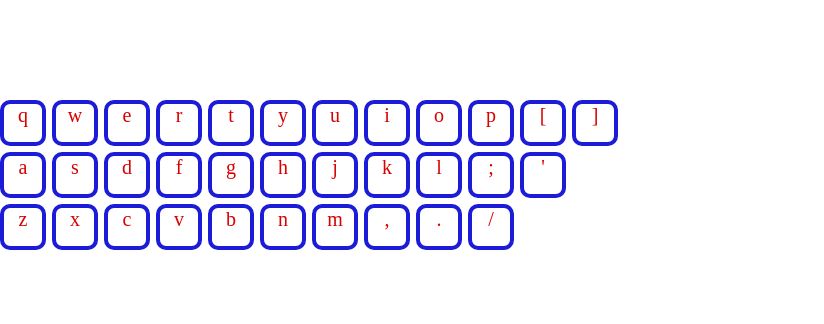
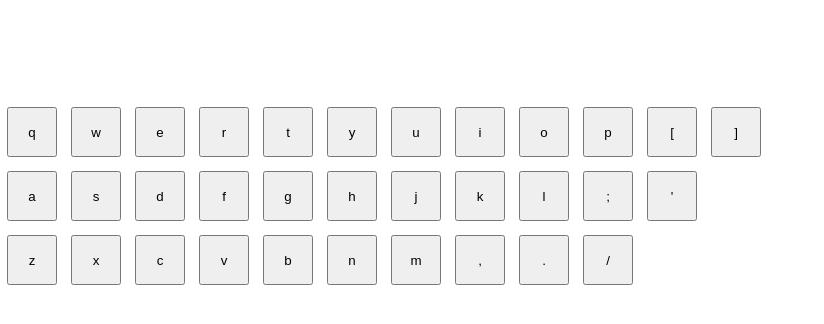
Before and after one commit to PronSiman/JShomeworks, a plain HTML site: page Module_07JS/index.html in a window 1280 px wide. Shown: the top 324 px of the page, without its empty margins (0-824 px from the left). Drawn offline with Linux system fonts and the light colour scheme.

Commit message:
second commit
loop was changed to "for", changed way of dom adding

```diff
--- a/Module_07JS/index.html
+++ b/Module_07JS/index.html
@@ -11,10 +11,7 @@
 
 <body>
     <div class="wrapper">
-        <div class="row">
 
-
-        </div>
     </div>
 
 
--- a/Module_07JS/js.js
+++ b/Module_07JS/js.js
@@ -5,27 +5,19 @@ function createLayout(alphabet) {
     const arr = alphabet.split('');
     const keyboard = [arr.slice(0, arr.indexOf("a")), arr.slice(arr.indexOf("a"), arr.indexOf("z")), arr.slice(arr.indexOf("z"))];
 
-    const row = document.querySelector(".row")
+    const wrapper = document.querySelector(".wrapper");
 
-    let k = 0;
-    keyboard.forEach(element => {
-        let currentKeys = document.createElement('ul');
-        currentKeys.classList.add('keys');
-        row.appendChild(currentKeys);
-        let i = 0;
-        keyboard[k].forEach(element => {
-            let currentLetter = document.createElement('li');
-            currentLetter.classList.add("key-letter")
-            currentLetter.textContent = keyboard[k][i];
-            currentKeys.appendChild(currentLetter);
-            i++;
+    let rows = '';
+    let buttons = '';
+    for (i = 0; i < keyboard.length; i++) {
+        for (k = 0; k < keyboard[i].length; k++) {
+            buttons += `<button class="key-button">${keyboard[i][k]}</button>`
+        }
+        rows += `<div class="key-row">${buttons}</div>`;
+        buttons = '';
+    }
 
-        });
-        k++;
-
-    });
-
-
+    wrapper.innerHTML = rows;
 }
 
 createLayout(enAlphabet);
--- a/Module_07JS/style.css
+++ b/Module_07JS/style.css
@@ -12,29 +12,8 @@
     padding-top: 100px;
 }
 
-.keys {
-    display: flex;
-    flex-direction: row;
+.key-button {
+    width: 50px;
+    height: 50px;
+    margin: 7px;
 }
-
-ul {
-    margin-bottom: 6px;
-}
-
-.key-letter {
-    font-size: 20px;
-    color: #D80000;
-    text-align: center;
-    list-style-type: none;
-    display: block;
-    width: 46px;
-    height: 46px;
-    border: 4px solid #1C1CD8;
-    margin-right: 6px;
-    border-radius: 10px;
-}
-
-.key-letter:hover {
-    background-color: #00FEFE;
-    cursor: pointer;
-}
```
